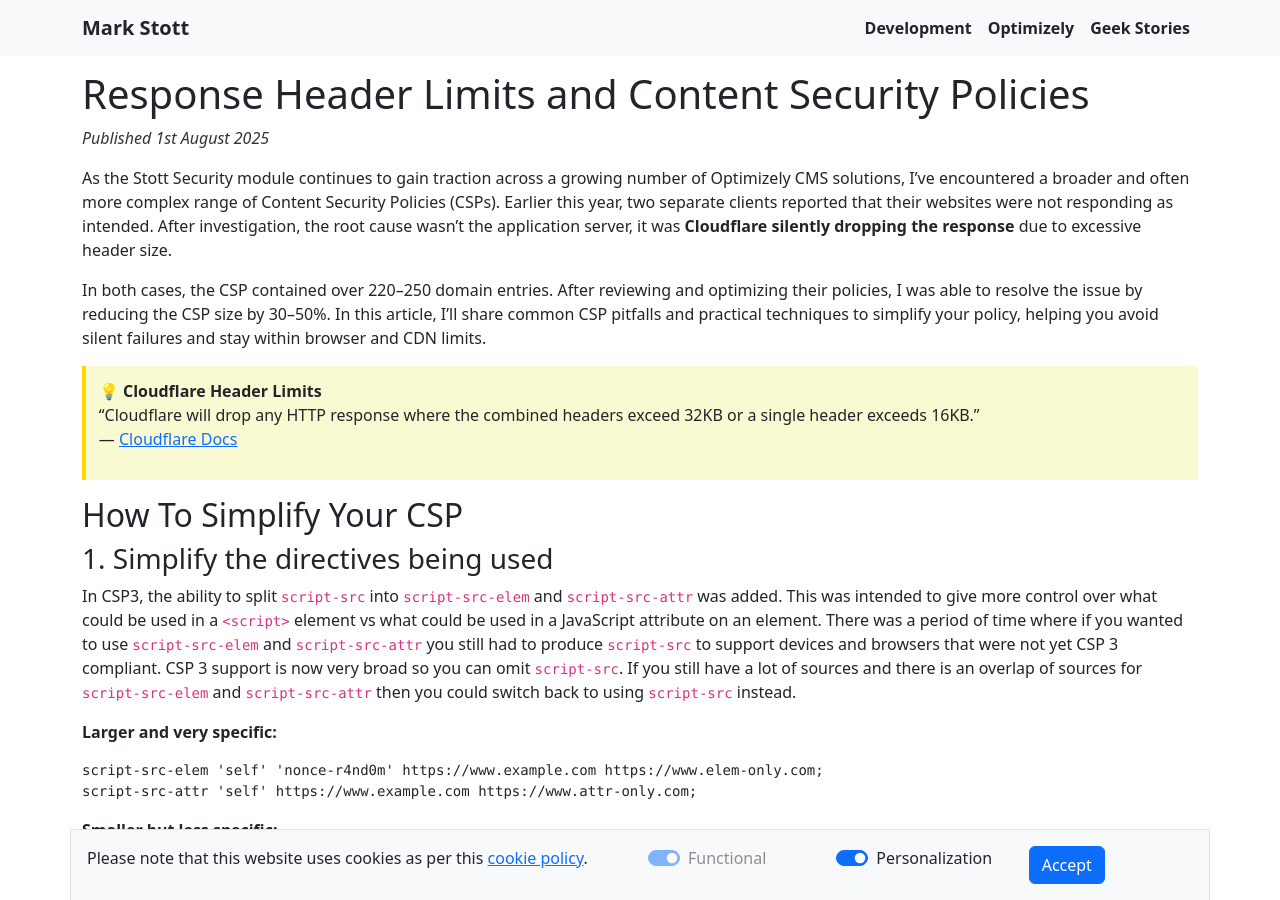
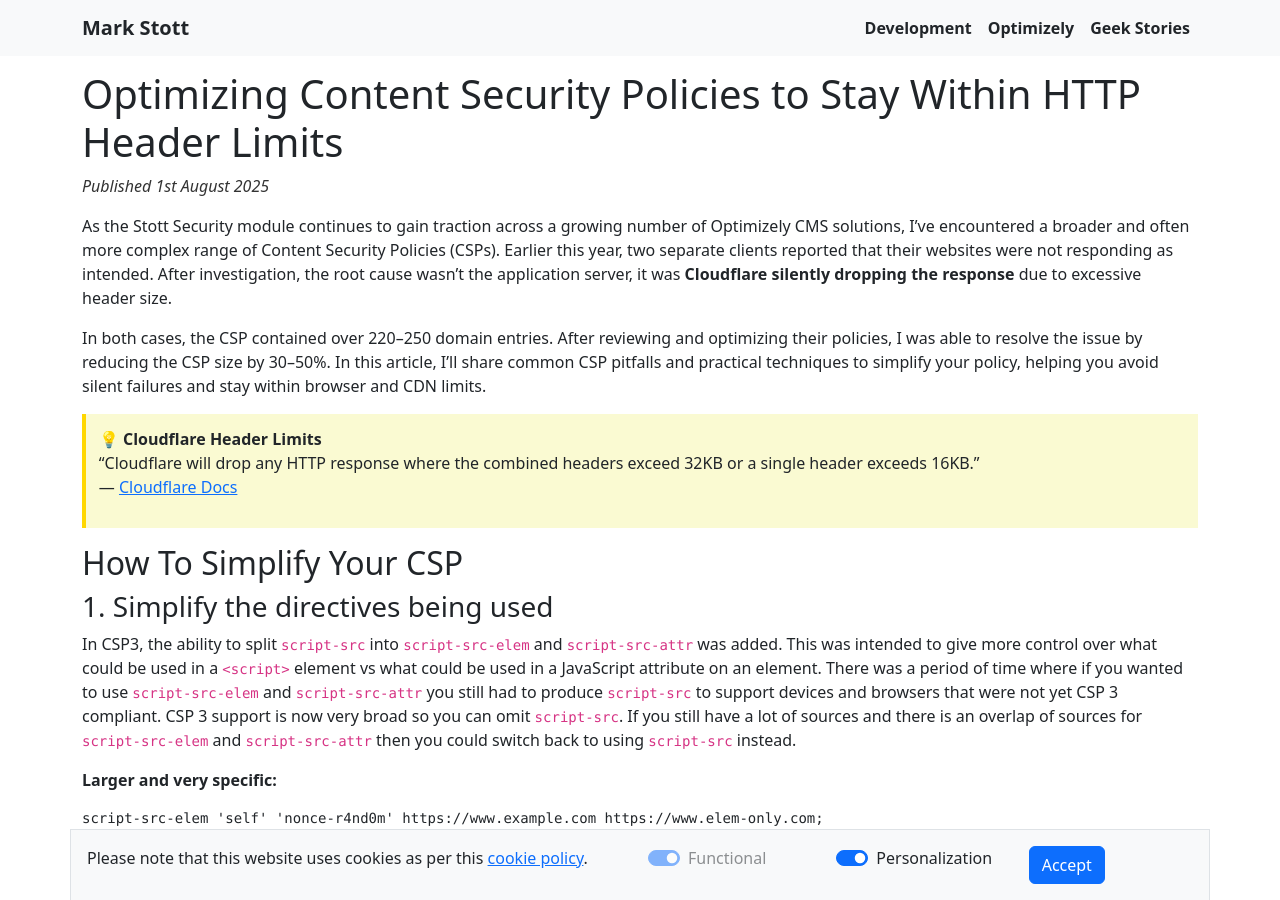
Before and after one commit to GeekInTheNorth/GeekInTheNorth.github.io, a Jekyll site: the page built from _posts/2025-07-31-optimize-your-csp.md, in a window 1280 px wide and 900 px high. Built offline with Jekyll 4.4.1, drawn with Linux system fonts in a browser that asks for light colours.

Commit message:
Update the title and meta data.

```diff
--- a/_posts/2025-08-01-csp-header-limits.md
+++ b/_posts/2025-07-31-optimize-your-csp.md
@@ -1,8 +1,8 @@
 ---
 layout: post
-title: "Response Header Limits and Content Security Policies"
-description: "Issues with response header size limits and how to optimize a larger content security policy."
-permalink: "/article/response-header-limits-and-csps"
+title: "Optimizing Content Security Policies to Stay Within HTTP Header Limits"
+description: "Discover how to audit, reduce, and optimize Content Security Policies. Helping you stay within browser and CDN header size limits."
+permalink: "/article/optimize-your-csp"
 category:
   - Development
   - Optimizely
@@ -11,7 +11,7 @@
   - "_posts/2025-04-08-stott-security-3-x.md"
 ---
 
-# Response Header Limits and Content Security Policies
+# Optimizing Content Security Policies to Stay Within HTTP Header Limits
 
 Published 1st August 2025
 
```
